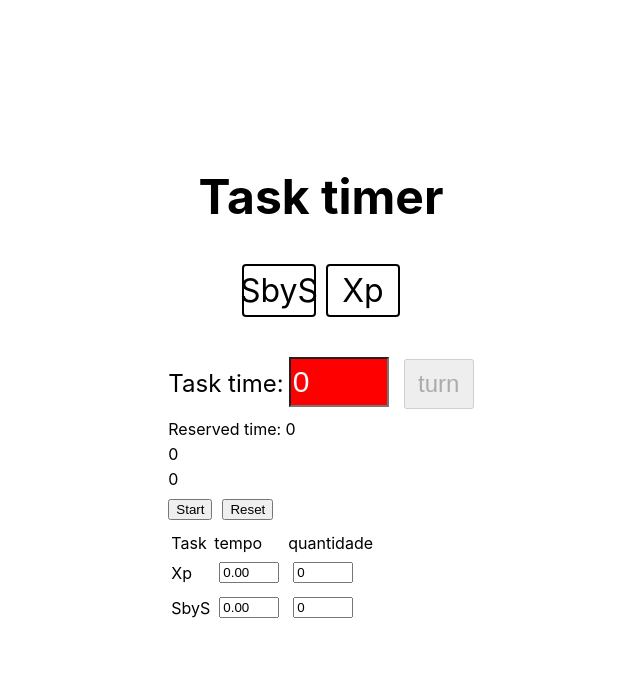
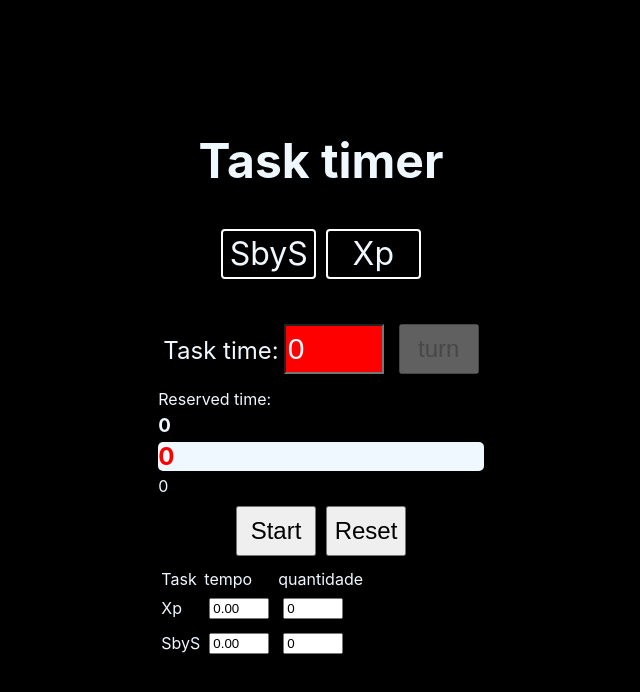
Before and after one commit to devamaral2/Task-cronometer, a Next.js app: page / in a window 1280 px wide. Shown: the top 692 px of the page, without its empty margins (319-959 px from the left). Built offline with nearby package versions, Linux system fonts and the light colour scheme.

Commit message:
mudancas no estilo

```diff
--- a/components/Cronometer/Cronometer.jsx
+++ b/components/Cronometer/Cronometer.jsx
@@ -21,8 +21,8 @@ export function Cronometer() {
   const [workTimeXp, setWorkTimeXp] = useState(0);
   const [taskQuantSByS, setTaskQuantSByB] = useState(0);
   const [taskQuantXp, setTaskQuantXp] = useState(0);
-  const [sbysClass, setSbysClass] = useState('radio-label')
-  const [xpClass, setXpClass] = useState('radio-label')
+  const [sbysClass, setSbysClass] = useState('radio-label white')
+  const [xpClass, setXpClass] = useState('radio-label white')
 
   useEffect(() => {
     const data = localStorage.getItem('data')
@@ -92,12 +92,12 @@ export function Cronometer() {
     if (event.target.id === 'radioSbyS') {
       setRadio('SbyS');
       setSbysClass('radio-label brown');
-      setXpClass('radio-label')
+      setXpClass('radio-label white')
     }
     if (event.target.id === 'radioXp') {
       setRadio('Xp');
       setXpClass('radio-label brown');
-      setSbysClass('radio-label')
+      setSbysClass('radio-label white')
     }
   }
 
@@ -159,24 +159,38 @@ export function Cronometer() {
         handleTurn={ handleTurn }
       />
       <p>
-        Reserved time: {timeReserve}
+        Reserved time:
       </p>
-        <p
-          className="count"
+      <h3>
+        {timeReserve}
+      </h3>
+        <h2
+          className="count-turn"
         >
           {initTurn ? newCount2 : newCount}
-        </p>
+        </h2>
       <p
         className="count"
       >
         {count}
       </p>
+      <div
+      className='container'
+      >
+
       <button
+          className='button'
           onClick={ start }
         >
           { btnName }
         </button>
-        <button onClick={ resetTimer }>Reset</button>
+        <button
+          className='button'
+          onClick={ resetTimer }
+        >
+          Reset
+        </button>
+      </div>
       <section id="section__newcounter">
       </section>
       <TurnList
--- a/components/Cronometer/Radios/index.jsx
+++ b/components/Cronometer/Radios/index.jsx
@@ -12,10 +12,9 @@ class Radios extends React.Component {
     return (
       <div >
         <label className="radio-conteiner" htmlFor='radio'>
-          <div
-            className={ sbysClass }
-          >
           <label
+            className={sbysClass}
+
           >
             SbyS
             <input
@@ -23,24 +22,23 @@ class Radios extends React.Component {
               type="radio"
               id="radioSbyS"
               name="radio"
-                onChange={ handleRadio }
+              onChange={handleRadio}
               value={radio}
             />
           </label>
-          </div>
-            <div className= { xpClass }>
-          <label>
+
+          <label className={xpClass}>
             Xp
             <input
               className="radio"
               type="radio"
               id="radioXp"
               name="radio"
-              onChange={ handleRadio }
-              value={ radio }
+              onChange={handleRadio}
+              value={radio}
             />
           </label>
-              </div>
+
         </label>
         <br />
       </div>
--- a/components/Cronometer/TaskTime/index.jsx
+++ b/components/Cronometer/TaskTime/index.jsx
@@ -10,7 +10,7 @@ class TaskTime extends React.Component {
     } = this.props;
 
     return (
-      <>
+      <div className="container">
         <label
           className="input__name"
           htmlFor='tasktime'
@@ -25,13 +25,13 @@ class TaskTime extends React.Component {
           />
         </label>
         <button
-          className="turn__button"
+          className="turn-button button"
           disabled={(radio === '' || totalTime === 0) ? true : false}
           onClick={handleTurn}
         >
           turn
         </button>
-      </>
+      </div>
     )
   }
 }
--- a/components/Cronometer/TurnList/index.jsx
+++ b/components/Cronometer/TurnList/index.jsx
@@ -7,18 +7,23 @@ class TurnList extends React.Component {
   return (
     <ol reversed id="list">
       {allTurns.map((turn) => (
-        <li className='turn' key={ turn} >
+        <li
+          className='turn'
+          key={ turn}
+        >
           { turn }
           <button
+            className="delete-button"
             onClick={ handleDelete }
           >
-            delete
+            x
           </button>
           <button
+          className="send-button"
             onClick={ sendWorkTime }
             value={turn}
           >
-            send this time
+            send
           </button>
         </li>
         ))
--- a/pages/index.js
+++ b/pages/index.js
@@ -8,7 +8,9 @@ export default function Home() {
 
 
   return (
-    <div className={styles.container}>
+    <div
+      className={styles.container}
+    >
       <Head>
         <title>Cronometro</title>
         <meta name="description" content="Generated by create next app" />
--- a/styles/globals.css
+++ b/styles/globals.css
@@ -1,5 +1,7 @@
 html,
 body {
+  background-color: black;
+  color: aliceblue;
   padding: 0;
   margin: 0;
   font-family: -apple-system, BlinkMacSystemFont, Segoe UI, Roboto, Oxygen,
@@ -33,9 +35,10 @@ a {
   font-size: 24px;
 }
 
-.turn__button {
+.button {
+  cursor: pointer;
   height: 50px;
-  width: 70px;
+  width: 80px;
   font-size: 24px;
 }
 
@@ -48,25 +51,66 @@ a {
 
 .radio-label {
   font-size: 2rem;
-  border: black 2px solid;
-  width: 25%;
+  height: 50px;
+  border: white 2px solid;
+  width: 30%;
   border-radius: 4px;
   display: flex;
   justify-content: center;
+  align-items: center;
+}
+
+.white {
+cursor: pointer;
 }
 
 .radio-conteiner {
- display: flex;
- flex-direction: row;
- justify-content: center;
+  display: flex;
+  flex-direction: row;
+  justify-content: center;
 }
 
 
 .brown {
   background-color: brown;
   color:aliceblue;
+  cursor: pointer;
 }
 
 .inputs {
   width: 60px;
 }
+
+.container {
+  display: flex;
+  align-items: center;
+  justify-content: center;
+
+}
+
+.count-turn {
+  color: red;
+  background-color: aliceblue;
+  border-radius: 5px;
+}
+
+.delete-button {
+  border-radius: 100%;
+  background-color: red;
+  color: aliceblue;
+  font-size: 16px;
+  cursor: pointer;
+}
+
+.send-button {
+  border-radius: 5px;
+  background-color: green;
+  color: aliceblue;
+  font-size: 14px;
+  cursor: pointer;
+}
+
+.turn {
+  border: 2px solid white;
+  border-radius: 5px;
+}
```
Lines whose indentation alone changed are shown as unchanged.
